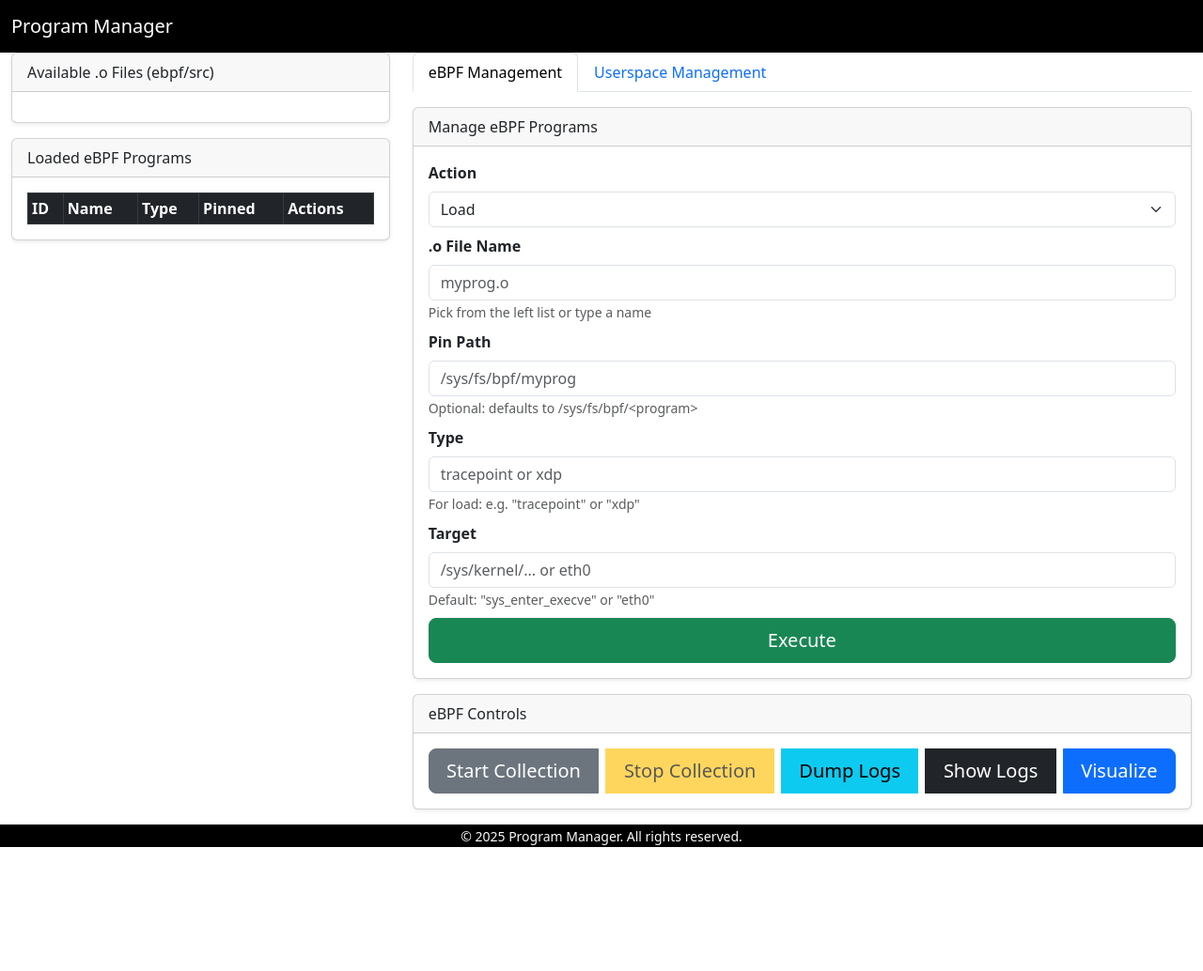
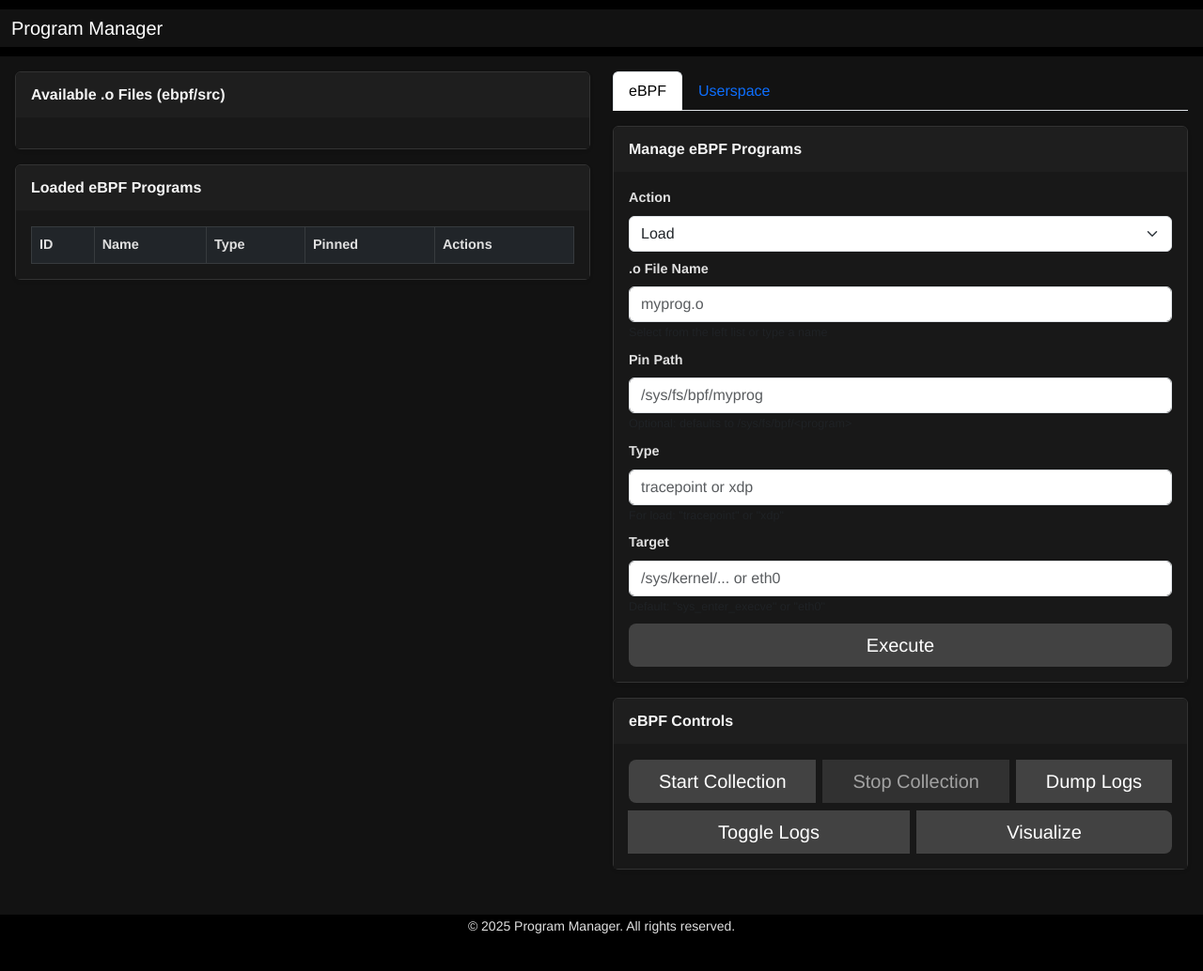
Before and after one commit to guy-davidi/K8sScope, a Flask app: page / in a window 1280 px wide. Shown: the whole page at 94% size. Before the commit the page ends 902 px from the top, so only its background shows below. Run offline with Flask 3, Linux system fonts and the light colour scheme; lists and menus that the app fills with data are empty.

Commit message:
improve UI
Signed-off-by: Guy Davidi <guydav1111@gmail.com>

```diff
--- a/web/app.py
+++ b/web/app.py
@@ -6,12 +6,14 @@ import threading
 import time
 from flask import Flask, request, jsonify, render_template, Response
 
-app = Flask(__name__, template_folder='templates')
+# Since app.py is inside web/, set static_folder to "static" and template_folder to "templates"
+app = Flask(__name__, static_folder="static", template_folder="templates")
 
-# Directory for scanning .o files (adjust as needed)
-EBPF_SRC_DIR = os.path.abspath("ebpf/src")
-# Directory for userspace programs (adjust as needed)
-USERSPACE_DIR = os.path.abspath("userspace")
+# Calculate BASE_DIR as the parent folder of web/
+BASE_DIR = os.path.abspath(os.path.join(os.path.dirname(__file__), ".."))
+# Directories for EBPF and userspace programs (adjust if needed)
+EBPF_SRC_DIR = os.path.join(BASE_DIR, "ebpf", "src")
+USERSPACE_DIR = os.path.join(BASE_DIR, "userspace")
 
 # Global list and lock for storing collector events (for eBPF)
 collected_events = []
@@ -192,7 +194,7 @@ def detach_program():
 
 
 # ------------------------
-# Collector Endpoints (eBPF)
+# Collector Endpoints (for eBPF)
 # ------------------------
 @app.route("/api/collector_events", methods=["GET"])
 def get_collector_events():
@@ -210,7 +212,7 @@ def clear_logs():
 def dump_logs():
     with events_lock:
         log_text = "\n".join(collected_events)
-    response = Response(log_text, mimetype='text/plain')
+    response = Response(log_text, mimetype="text/plain")
     response.headers["Content-Disposition"] = "attachment;filename=collector_logs.txt"
     return response
 
--- a/web/static/main.js
+++ b/web/static/main.js
@@ -169,7 +169,7 @@ function updateLoadedTable(loaded) {
 }
 
 /* -------------------------------
-   Form Submission & eBPF Action Handlers
+   Form Submission & eBPF Actions
 ------------------------------- */
 function attachFormEvent() {
   const ebpfForm = document.getElementById("ebpf-form");
@@ -554,13 +554,12 @@ function initializeCollectionButtonHandlers() {
 }
 
 /* -------------------------------
-   Button Handlers for Userspace Program Management
+   Button Handlers for Userspace Management
 ------------------------------- */
 function initializeUserspaceManagementHandlers() {
   const startBtn = document.getElementById("startUserspaceBtn");
   const stopBtn = document.getElementById("stopUserspaceBtn");
   const toggleOutputBtn = document.getElementById("toggleUserspaceOutputBtn");
-  const dumpBtn = document.getElementById("dumpUserspaceOutputBtn");
   const toggleVizBtn = document.getElementById("toggleUserspaceVizBtn");
   const outputPanel = document.getElementById("userspaceOutputPanel");
   const vizPanel = document.getElementById("userspaceVizPanel");
@@ -587,7 +586,7 @@ function initializeUserspaceManagementHandlers() {
       if (!userspaceChart) initializeUserspaceChart();
     } else {
       vizPanel.style.display = "none";
-      toggleVizBtn.textContent = "Visualize Output";
+      toggleVizBtn.textContent = "Visualize";
     }
   });
 
@@ -595,7 +594,7 @@ function initializeUserspaceManagementHandlers() {
 }
 
 /* -------------------------------
-   Other Button Handlers (for eBPF)
+   Other Button Handlers (eBPF)
 ------------------------------- */
 function initializeButtonHandlers() {
   document.getElementById("dumpLogsBtn").addEventListener("click", () => {
@@ -609,7 +608,7 @@ function initializeButtonHandlers() {
       if (!logChart) initializeChart();
     } else {
       vizPanel.style.display = "none";
-      this.textContent = "Visualize Data";
+      this.textContent = "Visualize";
     }
   });
 }
@@ -623,6 +622,6 @@ document.addEventListener("DOMContentLoaded", () => {
   attachFormEvent();
   initializeButtonHandlers();             // For eBPF Dump & Visualization
   initializeCollectionButtonHandlers();   // For eBPF Collection & Logs Toggle
-  initializeUserspaceManagementHandlers();  // For Userspace Program Manager
+  initializeUserspaceManagementHandlers();  // For Userspace Management
   loadUserspacePrograms();                // Populate the userspace selector
 });
--- /dev/null
+++ b/web/static/style.css
@@ -0,0 +1,136 @@
+/* Global Variables for Dark Theme */
+:root {
+  --body-bg: #121212;
+  --toast-success-bg: #2e7d32;
+  --toast-success-text: #e8f5e9;
+  --toast-danger-bg: #c62828;
+  --toast-danger-text: #ffebee;
+  --card-header-bg: #1e1e1e;
+  --card-header-text: #f5f5f5;
+  --card-body-bg: #181818;
+  --card-body-text: #e0e0e0;
+  --btn-bg: #424242;
+  --btn-text: #ffffff;
+  --btn-hover-bg: #616161;
+  --navbar-bg: #000000;
+  --footer-bg: #000000;
+  --border-color: #333;
+  --transition-speed: 0.25s;
+  --navbar-height: 60px;
+  --footer-height: 50px;
+}
+
+/* Force dark background on all primary elements */
+html, body {
+  height: 100%;
+  margin: 0;
+  padding: 0;
+  background-color: var(--body-bg) !important;
+  color: var(--card-body-text) !important;
+  font-family: "Helvetica Neue", Helvetica, Arial, sans-serif;
+}
+
+/* Containers */
+.container, .container-fluid, .main-content {
+  background-color: var(--body-bg) !important;
+  color: var(--card-body-text) !important;
+}
+
+/* Navbar & Footer */
+.navbar, .footer {
+  background-color: var(--navbar-bg) !important;
+  color: var(--card-body-text) !important;
+  border: none;
+  height: var(--navbar-height);
+  min-height: var(--navbar-height);
+}
+
+/* Main Content Area */
+.main-content {
+  padding: 1rem;
+  background-color: var(--body-bg) !important;
+  height: calc(100vh - var(--navbar-height) - var(--footer-height));
+  overflow: auto;
+}
+
+/* Cards */
+.card {
+  background-color: var(--card-body-bg) !important;
+  color: var(--card-body-text) !important;
+  border: 1px solid var(--border-color) !important;
+  margin-bottom: 1rem;
+}
+
+.card-header {
+  background-color: var(--card-header-bg) !important;
+  color: var(--card-header-text) !important;
+  padding: 0.75rem 1rem;
+  font-weight: 600;
+  font-size: 1rem;
+}
+
+.card-body {
+  background-color: var(--card-body-bg) !important;
+  color: var(--card-body-text) !important;
+  padding: 1rem;
+  font-size: 0.9rem;
+}
+
+/* Buttons */
+.btn {
+  background-color: var(--btn-bg) !important;
+  color: var(--btn-text) !important;
+  border: none !important;
+  transition: background-color var(--transition-speed) ease;
+}
+.btn:hover {
+  background-color: var(--btn-hover-bg) !important;
+}
+.btn:disabled {
+  opacity: 0.6;
+  cursor: not-allowed;
+}
+
+/* Scrollable Panels */
+.list-scroll, .table-scroll, .log-scroll {
+  max-height: 300px;
+  overflow-y: auto;
+}
+
+/* Custom Table Styling */
+.custom-table th, .custom-table td {
+  padding: 0.5rem;
+  vertical-align: middle;
+  color: var(--card-body-text) !important;
+}
+.custom-table tbody tr:hover {
+  background-color: var(--btn-hover-bg) !important;
+}
+
+/* List Items */
+#o-file-list li {
+  padding: 0.3rem 0.75rem;
+  border-bottom: 1px solid var(--border-color);
+  font-size: 0.8rem;
+  transition: background-color var(--transition-speed) ease;
+  color: var(--card-body-text);
+}
+#o-file-list li:hover {
+  background-color: var(--btn-hover-bg) !important;
+  cursor: pointer;
+}
+#o-file-list li.active {
+  background-color: #0d6efd !important;
+  color: #ffffff !important;
+}
+
+/* Userspace Output Panel */
+#userspaceOutput {
+  background-color: var(--card-body-bg) !important;
+  border: 1px solid var(--border-color) !important;
+  padding: 0.5rem;
+  font-family: monospace;
+  white-space: pre-wrap;
+  max-height: 200px;
+  overflow-y: auto;
+}
--- a/web/templates/index.html
+++ b/web/templates/index.html
@@ -5,10 +5,7 @@
     <meta name="viewport" content="width=device-width, initial-scale=1.0" />
     <title>Program Manager - Dark Mode</title>
     <!-- Bootstrap 5 CSS -->
-    <link
-      rel="stylesheet"
-      href="https://cdn.jsdelivr.net/npm/bootstrap@5.3.0/dist/css/bootstrap.min.css"
-    />
+    <link rel="stylesheet" href="https://cdn.jsdelivr.net/npm/bootstrap@5.3.0/dist/css/bootstrap.min.css" />
     <!-- Custom CSS -->
     <link rel="stylesheet" href="{{ url_for('static', filename='style.css') }}" />
     <!-- Chart.js -->
@@ -38,17 +35,19 @@
       <div id="toastContainer"></div>
     </div>
 
-    <!-- Main Content -->
+    <!-- Main Content Area -->
     <div class="container-fluid main-content">
       <div class="row">
-        <!-- Left Sidebar: Available .o Files and Loaded eBPF Programs -->
-        <aside class="col-lg-4 mb-3">
+        <!-- Left Sidebar: eBPF Files and Loaded Programs -->
+        <div class="col-lg-6 mb-3">
+          <!-- Available .o Files Card -->
           <div class="card shadow-sm mb-3">
             <div class="card-header">Available .o Files (ebpf/src)</div>
-            <div class="card-body list-scroll" id="oFileContainer">
+            <div class="card-body list-scroll">
               <ul id="o-file-list" class="list-group list-group-flush"></ul>
             </div>
           </div>
+          <!-- Loaded eBPF Programs Card -->
           <div class="card shadow-sm">
             <div class="card-header">Loaded eBPF Programs</div>
             <div class="card-body table-scroll">
@@ -66,29 +65,27 @@
               </table>
             </div>
           </div>
-        </aside>
+        </div>
 
-        <!-- Main Panel: eBPF and Userspace Management -->
-        <section class="col-lg-8">
-          <!-- Tab Navigation -->
+        <!-- Right Sidebar: Tab Navigation for eBPF and Userspace -->
+        <div class="col-lg-6 mb-3">
           <ul class="nav nav-tabs mb-3" id="mainTab" role="tablist">
             <li class="nav-item" role="presentation">
               <button class="nav-link active" id="ebpf-tab" data-bs-toggle="tab" data-bs-target="#ebpf" type="button" role="tab" aria-controls="ebpf" aria-selected="true">
-                eBPF Management
+                eBPF
               </button>
             </li>
             <li class="nav-item" role="presentation">
               <button class="nav-link" id="userspace-tab" data-bs-toggle="tab" data-bs-target="#userspace" type="button" role="tab" aria-controls="userspace" aria-selected="false">
-                Userspace Management
+                Userspace
               </button>
             </li>
           </ul>
 
-          <!-- Tab Content -->
           <div class="tab-content" id="mainTabContent">
-            <!-- eBPF Tab -->
+            <!-- eBPF Tab Content -->
             <div class="tab-pane fade show active" id="ebpf" role="tabpanel" aria-labelledby="ebpf-tab">
-              <!-- eBPF Form -->
+              <!-- eBPF Management Form -->
               <div class="card shadow-sm mb-3">
                 <div class="card-header">Manage eBPF Programs</div>
                 <div class="card-body">
@@ -105,7 +102,7 @@
                     <div class="mb-2">
                       <label for="programInput" class="form-label fw-bold">.o File Name</label>
                       <input type="text" class="form-control" id="programInput" placeholder="myprog.o" />
-                      <small class="text-muted">Pick from the left list or type a name</small>
+                      <small class="text-muted">Select from the left list or type a name</small>
                     </div>
                     <div class="mb-2">
                       <label for="pinPath" class="form-label fw-bold">Pin Path</label>
@@ -115,7 +112,7 @@
                     <div class="mb-2">
                       <label for="typeInput" class="form-label fw-bold">Type</label>
                       <input type="text" class="form-control" id="typeInput" placeholder="tracepoint or xdp" />
-                      <small class="text-muted">For load: e.g. "tracepoint" or "xdp"</small>
+                      <small class="text-muted">For load: "tracepoint" or "xdp"</small>
                     </div>
                     <div class="mb-2">
                       <label for="targetInput" class="form-label fw-bold">Target</label>
@@ -136,7 +133,7 @@
                     <button id="startCollectionBtn" class="btn btn-secondary btn-lg flex-fill">Start Collection</button>
                     <button id="stopCollectionBtn" class="btn btn-warning btn-lg flex-fill" disabled>Stop Collection</button>
                     <button id="dumpLogsBtn" class="btn btn-info btn-lg flex-fill">Dump Logs</button>
-                    <button id="toggleLogsBtn" class="btn btn-dark btn-lg flex-fill">Show Logs</button>
+                    <button id="toggleLogsBtn" class="btn btn-dark btn-lg flex-fill">Toggle Logs</button>
                     <button id="toggleVizBtn" class="btn btn-primary btn-lg flex-fill">Visualize</button>
                   </div>
                 </div>
@@ -153,9 +150,9 @@
                 </div>
               </div>
             </div>
-            <!-- Userspace Tab -->
+            <!-- Userspace Tab Content -->
             <div class="tab-pane fade" id="userspace" role="tabpanel" aria-labelledby="userspace-tab">
-              <!-- Userspace Program Manager Form -->
+              <!-- Userspace Management Form -->
               <div class="card shadow-sm mb-3">
                 <div class="card-header">Manage Userspace Program</div>
                 <div class="card-body">
@@ -172,7 +169,7 @@
                   <div class="btn-group d-flex flex-wrap gap-2 mb-3">
                     <button id="startUserspaceBtn" class="btn btn-success btn-lg flex-fill">Start</button>
                     <button id="stopUserspaceBtn" class="btn btn-danger btn-lg flex-fill" disabled>Stop</button>
-                    <button id="toggleUserspaceOutputBtn" class="btn btn-dark btn-lg flex-fill">Show Output</button>
+                    <button id="toggleUserspaceOutputBtn" class="btn btn-dark btn-lg flex-fill">Toggle Output</button>
                     <button id="dumpUserspaceOutputBtn" class="btn btn-info btn-lg flex-fill">Dump Output</button>
                     <button id="toggleUserspaceVizBtn" class="btn btn-primary btn-lg flex-fill">Visualize</button>
                   </div>
@@ -194,7 +191,7 @@
           </div>
         </div>
       </div>
-    </main>
+    </div>
 
     <!-- Footer -->
     <footer class="footer bg-black text-light text-center">
```
Also changed, not shown: 1 other file.
